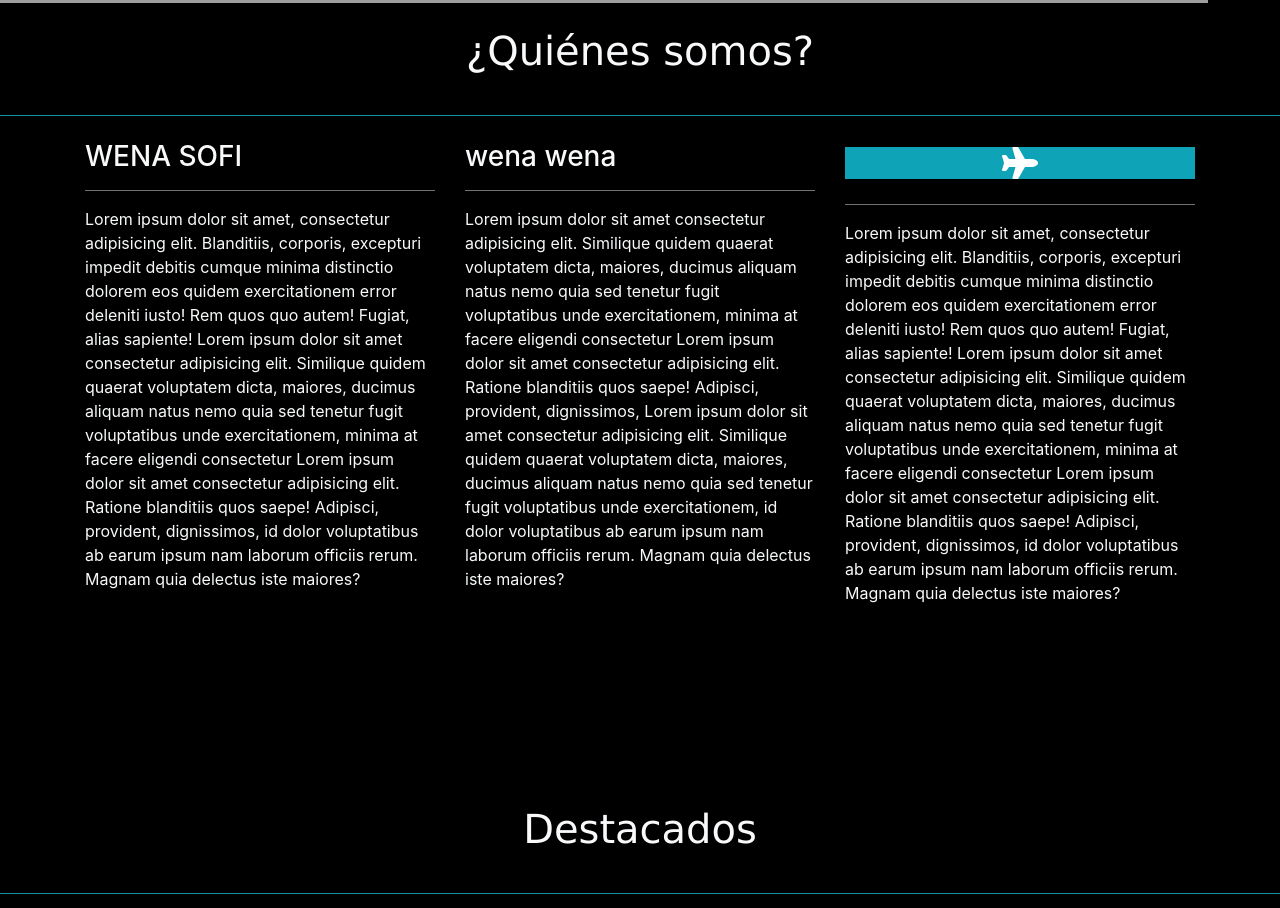
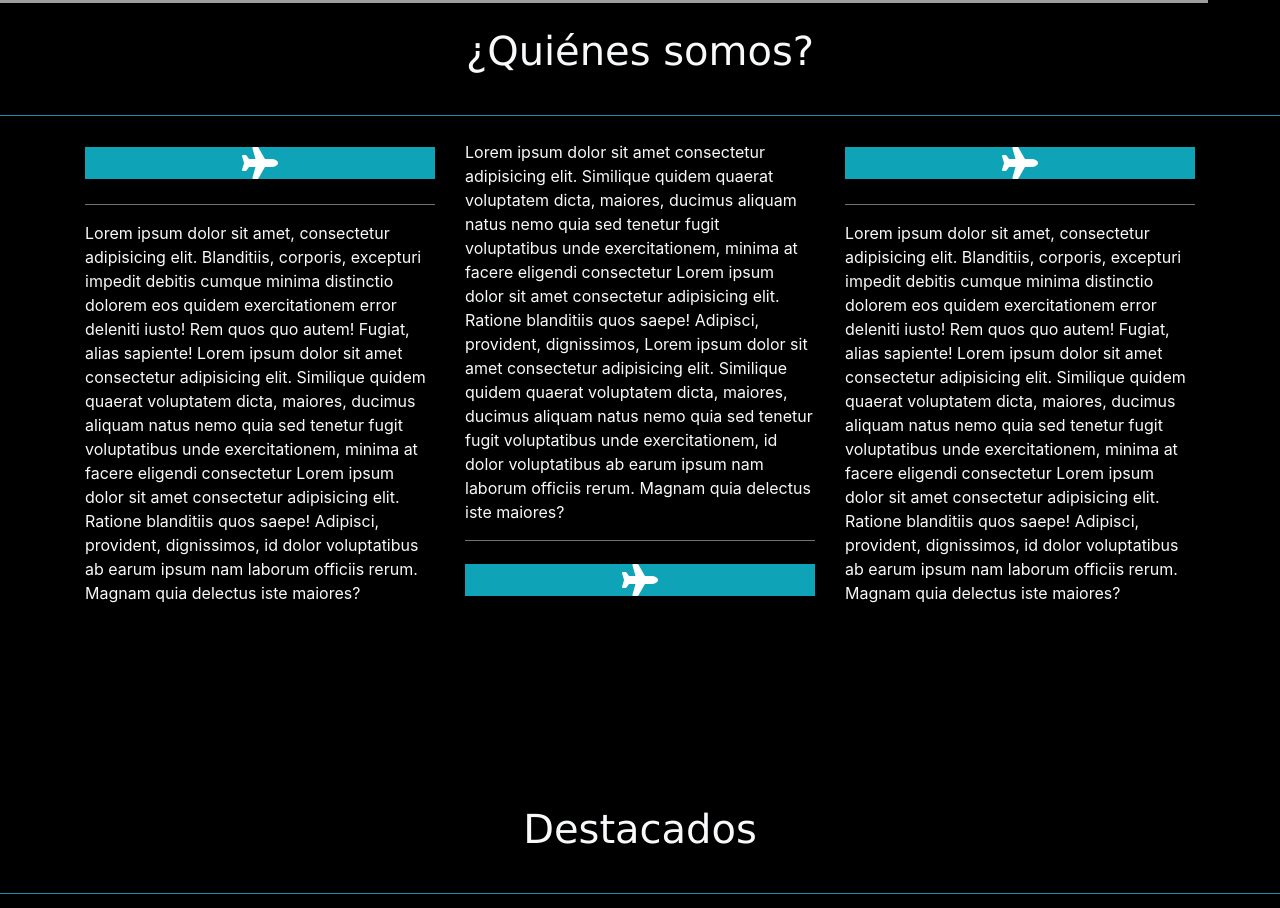
Before and after one commit to stuarstuar/PM1ViajesChile, a plain HTML site: page index.html in a window 1280 px wide. Shown: the part 1023-1931 px from the top of the page. Drawn offline with nearby package versions, Linux system fonts and the light colour scheme; grey boxes are pictures that could not be loaded.

Commit message:
version 1

```diff
--- a/index.html
+++ b/index.html
@@ -84,7 +84,7 @@
     <div class="container">
         <div class="row">
           <div class="col-12 col-lg-4 text-left text-light ">
-           <h3> WENA SOFI </h3>
+          <span style="font-size: 2em;"><i class="fas fa-plane icono2"></i></span>
            <hr noshade="noshade" size="2" />
             <p> Lorem ipsum dolor sit amet, consectetur adipisicing elit.
                 Blanditiis, corporis, excepturi impedit debitis cumque
@@ -100,8 +100,8 @@
                 </p>
           </div>
           <div class="col-12 col-lg-4 text-left text-light ">
-            <h3> wena wena  </h3>
-            <hr noshade="noshade" size="2" />
+
+
             <p>   Lorem ipsum dolor sit amet consectetur adipisicing elit.
             Similique quidem quaerat voluptatem dicta, maiores,
              ducimus aliquam natus nemo quia sed tenetur fugit voluptatibus unde exercitationem,
@@ -111,6 +111,8 @@
                Similique quidem quaerat voluptatem dicta, maiores,
                ducimus aliquam natus nemo quia sed tenetur fugit voluptatibus unde exercitationem,
               id dolor voluptatibus ab earum ipsum nam laborum officiis rerum. Magnam quia delectus iste maiores?</p>
+              <hr noshade="noshade" size="2" />
+              <span style="font-size: 2em;"><i class="fas fa-plane icono2"></i></span>
           </div>
 
           <div class="col-12 col-lg-4 text-left text-light ">
```
